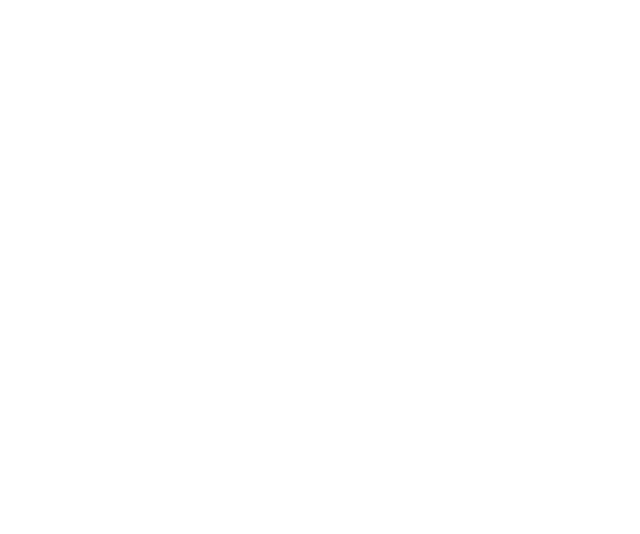
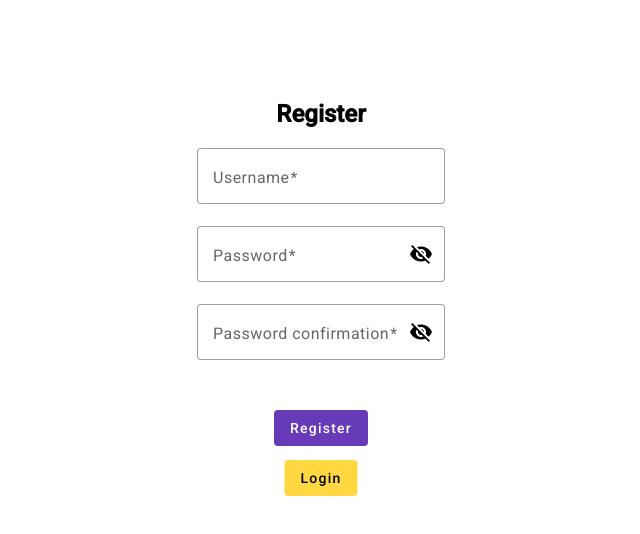
Before and after one commit to RaphaelUngerFH/tic-tac-toe, an Angular app in the folder tic-tac-toe-frontend/: page /register in a window 1280 px wide. Before the commit this address led to /. Shown: the top 534 px of the page, without its empty margins (319-959 px from the left). Built offline with nearby package versions, Linux system fonts and the light colour scheme.

Commit message:
Add form validation and register page

```diff
--- a/tic-tac-toe-frontend/src/app/app.routes.ts
+++ b/tic-tac-toe-frontend/src/app/app.routes.ts
@@ -1,7 +1,9 @@
 import { Routes } from '@angular/router';
 import { LoginComponent } from './login/login.component';
+import { RegisterComponent } from './register/register.component';
 
 export const routes: Routes = [
   { path: 'login', component: LoginComponent },
+  { path: 'register', component: RegisterComponent },
   { path: '', redirectTo: 'login', pathMatch: 'full' },
 ];
--- a/tic-tac-toe-frontend/src/app/elements/input-field/input-field.component.html
+++ b/tic-tac-toe-frontend/src/app/elements/input-field/input-field.component.html
@@ -20,7 +20,7 @@
   }
 
   <!-- Error -->
-  @if (control.invalid && error) {
+  @if (control.errors && error) {
   <mat-error>{{ error }}</mat-error>
   }
 </mat-form-field>
--- a/tic-tac-toe-frontend/src/app/login/login.component.css
+++ b/tic-tac-toe-frontend/src/app/login/login.component.css
@@ -7,6 +7,12 @@
 }
 
 button {
-  margin: 0 auto 1em auto;
+  margin: 2em auto 1em auto;
   display: block;
 }
+
+a {
+  position: relative;
+  left: 50%;
+  transform: translateX(-50%);
+}
--- a/tic-tac-toe-frontend/src/app/login/login.component.html
+++ b/tic-tac-toe-frontend/src/app/login/login.component.html
@@ -4,14 +4,16 @@
     <app-input-field
       label="Username"
       [control]="userNameControl"
+      [error]="userNameError"
     ></app-input-field>
     <app-input-field
       label="Password"
       [control]="passwordControl"
       [isPassword]="true"
+      [error]="passwordError"
     ></app-input-field>
 
-    <button mat-flat-button color="primary">Login</button>
-    <button mat-flat-button color="accent">Register</button>
+    <button mat-flat-button color="primary" (click)="submit()">Login</button>
+    <a mat-flat-button color="accent" href="register">Register</a>
   </article>
 </section>
--- a/tic-tac-toe-frontend/src/app/login/login.component.ts
+++ b/tic-tac-toe-frontend/src/app/login/login.component.ts
@@ -1,7 +1,8 @@
 import { Component } from '@angular/core';
 import { MatButtonModule } from '@angular/material/button';
 import { InputFieldComponent } from '../elements/input-field/input-field.component';
-import { FormControl } from '@angular/forms';
+import { FormControl, Validators } from '@angular/forms';
+import { Router } from '@angular/router';
 
 @Component({
   selector: 'app-login',
@@ -11,6 +12,50 @@
   styleUrl: './login.component.css',
 })
 export class LoginComponent {
-  userNameControl = new FormControl('');
-  passwordControl = new FormControl('');
+  userNameControl = new FormControl('', [Validators.required]);
+  passwordControl = new FormControl('', [Validators.required]);
+
+  userNameError?: string;
+  passwordError?: string;
+
+  // Validate a required input field and retrieve the error message if invalid
+  static validateRequired(
+    control: FormControl,
+    label: string
+  ): string | undefined {
+    return control.errors && control.errors['required']
+      ? 'The ' + label + ' is required!'
+      : undefined;
+  }
+
+  constructor(protected router: Router) {}
+
+  // Submit the login form
+  submit() {
+    this.validateUserName();
+    this.validatePassword();
+
+    this.userNameControl.markAsTouched();
+    this.passwordControl.markAsTouched();
+
+    if (!this.userNameError && !this.passwordError) {
+      this.router.navigate(['game']);
+    }
+  }
+
+  // Validate username input
+  protected validateUserName() {
+    this.userNameError = LoginComponent.validateRequired(
+      this.userNameControl,
+      'username'
+    );
+  }
+
+  // Validate password input
+  protected validatePassword() {
+    this.passwordError = LoginComponent.validateRequired(
+      this.passwordControl,
+      'password'
+    );
+  }
 }
--- /dev/null
+++ b/tic-tac-toe-frontend/src/app/register/register.component.css
@@ -0,0 +1 @@
+@import "../login/login.component.css";
--- /dev/null
+++ b/tic-tac-toe-frontend/src/app/register/register.component.html
@@ -0,0 +1,25 @@
+<section>
+  <h1>Register</h1>
+  <article>
+    <app-input-field
+      label="Username"
+      [control]="userNameControl"
+      [error]="userNameError"
+    ></app-input-field>
+    <app-input-field
+      label="Password"
+      [control]="passwordControl"
+      [isPassword]="true"
+      [error]="passwordError"
+    ></app-input-field>
+    <app-input-field
+      label="Password confirmation"
+      [control]="passwordConfirmationControl"
+      [isPassword]="true"
+      [error]="passwordConfirmationError"
+    ></app-input-field>
+
+    <button mat-flat-button color="primary" (click)="submit()">Register</button>
+    <a mat-flat-button color="accent" href="login">Login</a>
+  </article>
+</section>
--- /dev/null
+++ b/tic-tac-toe-frontend/src/app/register/register.component.ts
@@ -0,0 +1,74 @@
+import { Component } from '@angular/core';
+import { InputFieldComponent } from '../elements/input-field/input-field.component';
+import { MatButtonModule } from '@angular/material/button';
+import {
+  AbstractControl,
+  FormControl,
+  ValidationErrors,
+  ValidatorFn,
+  Validators,
+} from '@angular/forms';
+import { LoginComponent } from '../login/login.component';
+
+@Component({
+  selector: 'app-register',
+  standalone: true,
+  imports: [InputFieldComponent, MatButtonModule],
+  templateUrl: './register.component.html',
+  styleUrl: './register.component.css',
+})
+export class RegisterComponent extends LoginComponent {
+  passwordConfirmationControl = new FormControl('', [
+    Validators.required,
+    this.passwordConfirmationValidator(),
+  ]);
+
+  passwordConfirmationError?: string;
+
+  // Submit the register form
+  override submit() {
+    this.validateUserName();
+    this.validatePassword();
+    this.validatePasswordConfirmation();
+
+    this.userNameControl.markAsTouched();
+    this.passwordControl.markAsTouched();
+    this.passwordConfirmationControl.markAsTouched();
+
+    if (
+      !this.userNameError &&
+      !this.passwordError &&
+      !this.passwordConfirmationError
+    ) {
+      this.router.navigate(['game']);
+    }
+  }
+
+  // Validate password confirmation input
+  private validatePasswordConfirmation() {
+    this.passwordConfirmationError = LoginComponent.validateRequired(
+      this.passwordConfirmationControl,
+      'password confirmation'
+    );
+
+    if (
+      !this.passwordConfirmationError &&
+      this.passwordConfirmationControl.errors &&
+      this.passwordConfirmationControl.errors['notIdentical']
+    )
+      this.passwordConfirmationError =
+        'Both the password and the password confirmation need to be identical!';
+  }
+
+  // Validator to check whether the password and confirmed password are identical
+  private passwordConfirmationValidator(): ValidatorFn {
+    return (control: AbstractControl): ValidationErrors | null => {
+      let errors = null;
+      console.log('validator', control.value);
+
+      if (this.passwordControl.value !== control.value)
+        errors = { notIdentical: true };
+      return errors;
+    };
+  }
+}
```
